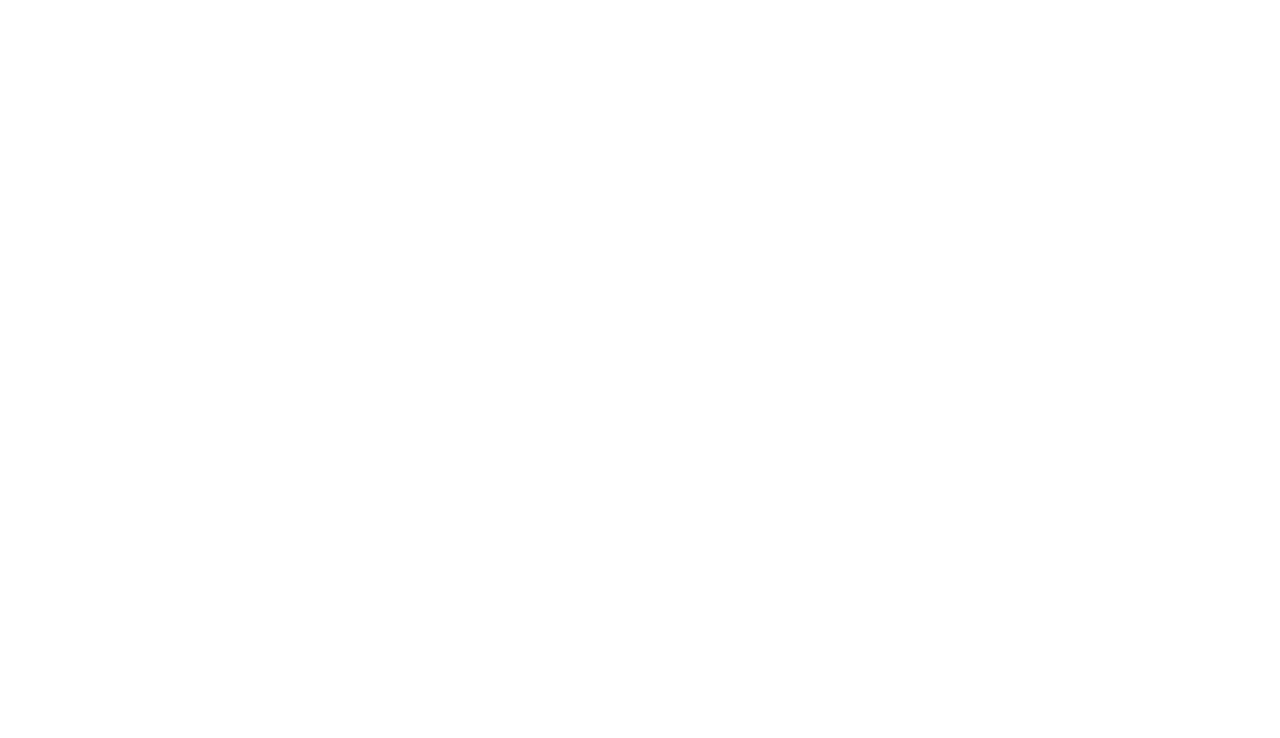
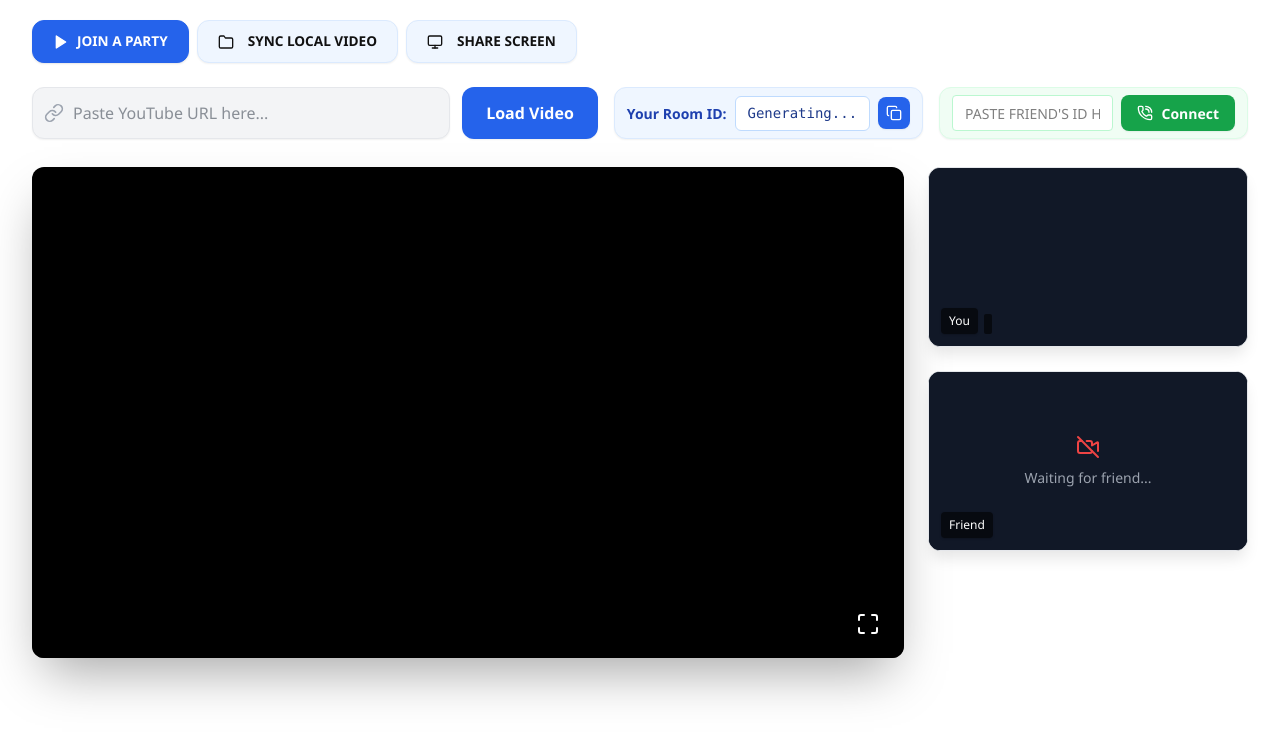
Before and after one commit to Shivamrana0309/Watch-Party, a React (Vite) app in the folder watch-party/: page /party in a window 1280 px wide. Before the commit this address had no page. Shown: the top 738 px of the page. Built offline with nearby package versions, Linux system fonts and the light colour scheme; no server answers.

Commit message:
NEW UI for youtube-room, some changes in the landing page

```diff
--- a/watch-party/src/App.jsx
+++ b/watch-party/src/App.jsx
@@ -1,6 +1,7 @@
 import React, { useState, useEffect } from 'react';
 import { BrowserRouter, Routes, Route, useNavigate } from 'react-router-dom';
 import WatchPartyRoom from './WatchPartyRoom';
+import WatchPartyRoomRefactored from './WatchPartyRoomRefactored';
 import ScreenShareRoom from './ScreenShareRoom';
 import LocalVideoPartyRoom from './LocalVideoPartyRoom'; // <-- 1. Import local sync room
 import LandingPage from './LandingPage';
@@ -52,7 +53,7 @@
           <LandingPage
             onLoginClick={() => navigate('/login')}
             onSignupClick={() => navigate('/signup')}
-            onJoinPartyClick={() => navigate('/room')}
+            onJoinPartyClick={() => navigate('/party')}
             onScreenShareClick={() => navigate('/screen-share')}
             onLocalSyncClick={() => navigate('/local-sync')} // <-- 2. Pass local sync callback
           />
@@ -61,6 +62,7 @@
       <Route path="/login" element={<LoginPage onLoginSuccess={() => navigate('/room')} onNavigateSignup={() => navigate('/signup')} />} />
       <Route path="/signup" element={<SignupPage onSignupSuccess={() => navigate('/login')} onNavigateLogin={() => navigate('/login')} />} />
       <Route path="/room" element={<div className="min-h-screen bg-white py-10"><WatchPartyRoom /></div>} />
+      <Route path="/party" element={<div className="min-h-screen bg-white py-10"><WatchPartyRoomRefactored /></div>} />
       <Route path="/screen-share" element={<div className="min-h-screen bg-white py-10"><ScreenShareRoom /></div>} />
 
       {/* Route: Local Video Sync Room */}
--- a/watch-party/src/WatchPartyRoomOffline.jsx
+++ b/watch-party/src/WatchPartyRoomOffline.jsx
@@ -79,7 +79,7 @@
         {/* Left: Buttons + YouTube URL */}
         <div style={{ flex: 2, display: 'flex', flexDirection: 'column', gap: '1.5rem' }}>
           <div className="action-area" style={{ display: 'flex', gap: '0.5rem', flexWrap: 'wrap' }}>
-            <button className="btn btn-join" onClick={() => window.location.href='/room'} style={{
+            <button className="btn btn-join" onClick={() => window.location.href='/party'} style={{
               fontSize: '0.85rem',
               padding: '0.65rem 1.25rem',
               border: '1px solid #dbeafe',
@@ -92,12 +92,11 @@
               JOIN A PARTY
             </button>
             <button className="btn btn-join" onClick={() => window.location.href='/local-sync'} style={{
-              backgroundColor: '#2563eb',
-              color: '#fff',
               fontSize: '0.85rem',
               padding: '0.65rem 1.25rem',
-              border: '1px solid #2563eb',
-              boxShadow: '0 1px 2px rgba(0,0,0,0.1)'
+              border: '1px solid #dbeafe',
+              backgroundColor: '#eff6ff',
+              boxShadow: '0 1px 2px rgba(0,0,0,0.06)'
             }}>
               <svg viewBox="0 0 24 24" fill="none" stroke="currentColor" strokeWidth="2" strokeLinecap="round" strokeLinejoin="round" style={{ marginRight: '6px' }}>
                 <path d="M22 19a2 2 0 0 1-2 2H4a2 2 0 0 1-2-2V5a2 2 0 0 1 2-2h5l2 3h9a2 2 0 0 1 2 2z"></path>
@@ -192,24 +191,14 @@
       >
         <div className={isFullscreen ? "player-panel is-fullscreen" : "player-panel"}>
           <div className="youtube-host">
-            <YouTube
-              videoId={videoId}
-              ref={playerRef}
-              opts={{
-                width: "100%",
-                height: "100%",
-                playerVars: { autoplay: 0, modestbranding: 1, rel: 0, fs: 0 },
-              }}
-              className="youtube-iframe"
-              iframeClassName="youtube-iframe"
-            />
+            <div style={{ width: '100%', height: '100%', backgroundColor: '#0f172a', display: 'flex', alignItems: 'center', justifyContent: 'center' }}>
+              <span style={{ color: '#475569', fontSize: '1.25rem', fontWeight: 500 }}>
+                Join a party to start watching
+              </span>
+            </div>
           </div>
           <div className="player-controls-overlay">
-            <div className="controls-click-target">
-              <button onClick={toggleFullscreen} className="fullscreen-toggle">
-                {isFullscreen ? <Minimize size={24} /> : <Maximize size={24} />}
-              </button>
-            </div>
+            {/* Fullscreen button removed from offline room */}
           </div>
         </div>
 
@@ -234,8 +223,19 @@
             >
               <div className="video-surface">
                 {/* Dummy video surface */}
-                <div style={{width: "100%", height: "100%", backgroundColor: "#333", borderRadius: "12px"}} />
-                {!user1Media.cam && <VideoOff className="video-off-icon" />}
+                <div style={{
+                  width: "100%",
+                  height: "100%",
+                  backgroundColor: "#333",
+                  borderRadius: "12px",
+                  display: "flex",
+                  alignItems: "center",
+                  justifyContent: "center",
+                  textAlign: "center",
+                  padding: "1rem"
+                }}>
+                  <span style={{ color: "#aaa", fontSize: "0.85rem" }}>Waiting for your camera</span>
+                </div>
                 <div className="participant-tag-wrap">
                   <span className="participant-tag">You</span>
                 </div>
--- a/watch-party/src/WatchPartyRoomRefactored.jsx
+++ b/watch-party/src/WatchPartyRoomRefactored.jsx
@@ -76,7 +76,52 @@
 
   return (
     <div className="watch-party-room">
-      <form onSubmit={handleUrlSubmit} className="watch-party-form">
+      <div className="connection-row top-controls-row" style={{ display: 'flex', gap: '1rem', width: '100%', maxWidth: '1600px', marginBottom: '0.25rem', alignItems: 'flex-end' }}>
+
+        {/* Left: Buttons + YouTube URL */}
+        <div style={{ flex: 2, display: 'flex', flexDirection: 'column', gap: '1.5rem' }}>
+          <div className="action-area" style={{ display: 'flex', gap: '0.5rem', flexWrap: 'wrap' }}>
+            <button className="btn btn-join" onClick={() => window.location.href='/party'} style={{
+              backgroundColor: '#2563eb',
+              color: '#fff',
+              fontSize: '0.85rem',
+              padding: '0.65rem 1.25rem',
+              border: '1px solid #2563eb',
+              boxShadow: '0 1px 2px rgba(0,0,0,0.1)'
+            }}>
+              <svg viewBox="0 0 24 24" fill="currentColor" stroke="currentColor" strokeWidth="2" strokeLinecap="round" strokeLinejoin="round">
+                <polygon points="5 3 19 12 5 21 5 3"></polygon>
+              </svg>
+              JOIN A PARTY
+            </button>
+            <button className="btn btn-join" onClick={() => window.location.href='/local-sync'} style={{
+              fontSize: '0.85rem',
+              padding: '0.65rem 1.25rem',
+              border: '1px solid #dbeafe',
+              backgroundColor: '#eff6ff',
+              boxShadow: '0 1px 2px rgba(0,0,0,0.06)'
+            }}>
+              <svg viewBox="0 0 24 24" fill="none" stroke="currentColor" strokeWidth="2" strokeLinecap="round" strokeLinejoin="round" style={{ marginRight: '6px' }}>
+                <path d="M22 19a2 2 0 0 1-2 2H4a2 2 0 0 1-2-2V5a2 2 0 0 1 2-2h5l2 3h9a2 2 0 0 1 2 2z"></path>
+              </svg>
+              SYNC LOCAL VIDEO
+            </button>
+            <button className="btn btn-join" onClick={() => window.location.href='/screen-share'} style={{
+              fontSize: '0.85rem',
+              padding: '0.65rem 1.25rem',
+              border: '1px solid #dbeafe',
+              backgroundColor: '#eff6ff',
+              boxShadow: '0 1px 2px rgba(0,0,0,0.06)'
+            }}>
+              <svg viewBox="0 0 24 24" fill="none" stroke="currentColor" strokeWidth="2" strokeLinecap="round" strokeLinejoin="round" style={{ marginRight: '6px' }}>
+                <rect x="2" y="3" width="20" height="14" rx="2" ry="2"></rect>
+                <line x1="8" y1="21" x2="16" y2="21"></line>
+                <line x1="12" y1="17" x2="12" y2="21"></line>
+              </svg>
+              SHARE SCREEN
+            </button>
+          </div>
+          <form onSubmit={handleUrlSubmit} className="watch-party-form" style={{ margin: 0, padding: 0 }}>
             <div className="url-input-wrap">
               <div className="url-input-icon">
                 <Link size={20} className="url-input-icon-svg" />
@@ -87,16 +132,18 @@
                 value={inputUrl}
                 onChange={(e) => setInputUrl(e.target.value)}
                 className="url-input"
+                style={{ height: '52px' }}
               />
             </div>
-        <button type="submit" className="load-video-btn">
+            <button type="submit" className="load-video-btn" style={{ height: '52px' }}>
               Load Video
             </button>
           </form>
+        </div>
 
-      <div className="connection-row">
-        <div className="room-id-panel">
-          <span className="room-id-label">
+        {/* Middle: Room ID */}
+        <div className="room-id-panel" style={{ flex: 1, margin: 0, height: '52px' }}>
+          <span className="room-id-label" style={{ whiteSpace: 'nowrap' }}>
             {isConnected ? "Active Room ID:" : "Your Room ID:"}
           </span>
           <code className="room-id-code">{displayedRoomId || "Generating..."}</code>
@@ -109,10 +156,11 @@
           </button>
         </div>
 
-        <div className="friend-connect-panel">
+        {/* Right: Friend Connect */}
+        <div className="friend-connect-panel" style={{ flex: 1, margin: 0, height: '52px' }}>
           {isConnected ? (
             <div className="connected-panel-wrap">
-              <div className="connected-badge">
+              <div className="connected-badge" style={{ whiteSpace: 'nowrap' }}>
                 <CheckCircle2 size={18} className="text-green-600" />
                 <span>Connected in Room <strong>{activeRoomId}</strong></span>
               </div>
@@ -129,9 +177,9 @@
                 value={friendId}
                 onChange={(e) => setFriendId(e.target.value)}
                 className="friend-id-input"
-                style={{ textTransform: "uppercase" }}
+                style={{ textTransform: "uppercase", height: '36px' }}
               />
-              <button onClick={callFriend} className="connect-btn">
+              <button onClick={callFriend} className="connect-btn" style={{ whiteSpace: 'nowrap', height: '36px' }}>
                 <PhoneCall size={16} />
                 Connect
               </button>
```
Lines whose indentation alone changed are shown as unchanged.
